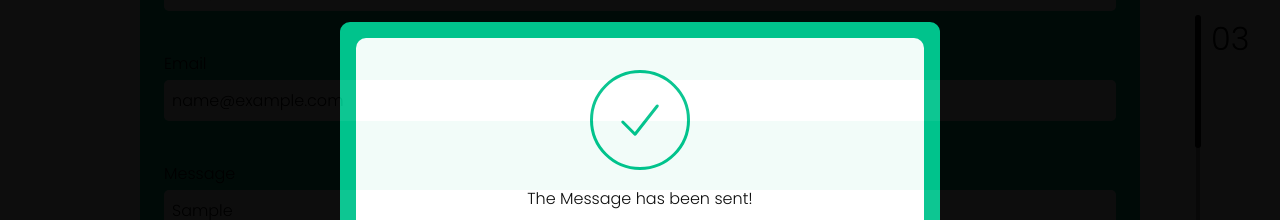
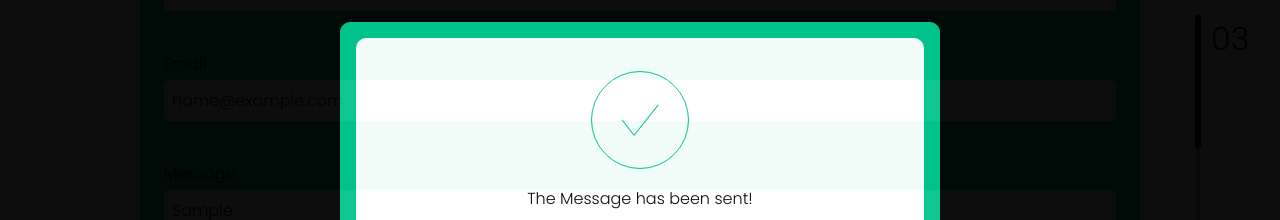
Before and after one commit to AlbertKep/akepski-portfolio, a React (Create React App) app: page / in a window 1280 px wide. Both pictures are taken after typing "Sample", "name@example.com", "Sample" into the empty fields and a click on the button "send me a message". Shown: the part 2648-2868 px from the top of the page. Built offline with nearby package versions, Linux system fonts and the light colour scheme.

Commit message:
feat: add animation to svg

```diff
--- a/src/animationsSettings.js
+++ b/src/animationsSettings.js
@@ -34,6 +34,34 @@ export const horizontalMoveVariants = {
   },
 };
 
+export const drawTheLineVariants = {
+  hidden: {
+    opacity: 0,
+    pathLength: 0,
+  },
+  visible: {
+    opacity: 1,
+    pathLength: 1,
+    transition: {
+      duration: 0.7,
+      ease: "easeInOut",
+    },
+  },
+};
+
+export const showTheCircleVariants = {
+  hidden: {
+    opacity: 0,
+  },
+  visible: {
+    opacity: 1,
+    transition: {
+      duration: 1,
+      ease: "easeInOut",
+    },
+  },
+};
+
 export const openedMenu = [
   [
     "nav",
--- a/src/components/svgComponents/AgreeIcon.js
+++ b/src/components/svgComponents/AgreeIcon.js
@@ -1,3 +1,10 @@
+import { motion } from "framer-motion";
+
+import {
+  showTheCircleVariants,
+  drawTheLineVariants,
+} from "../../animationsSettings";
+
 const AgreeIcon = () => {
   return (
     <>
@@ -7,44 +14,32 @@ const AgreeIcon = () => {
         height="100"
         viewBox="0 0 100 100"
       >
-        <g
+        <motion.g
           id="Ellipse_3"
           data-name="Ellipse 3"
           fill="#fff"
           stroke="#01c38d"
           stroke-width="3"
+          variants={showTheCircleVariants}
+          initial="hidden"
+          animate="visible"
         >
           <circle cx="50" cy="50" r="50" stroke="none" />
           <circle cx="50" cy="50" r="48.5" fill="none" />
-        </g>
-        <g
-          id="Group_766"
-          data-name="Group 766"
-          transform="translate(-170.25 -461.5)"
-        >
-          <line
-            id="Line_265"
-            data-name="Line 265"
-            x2="12"
-            y2="12"
-            transform="translate(203 513.5)"
-            fill="none"
-            stroke="#01c38d"
-            stroke-linecap="round"
-            stroke-width="3"
-          />
-          <line
-            id="Line_266"
-            data-name="Line 266"
-            y1="28"
-            x2="22"
-            transform="translate(215.5 497.5)"
-            fill="none"
-            stroke="#01c38d"
-            stroke-linecap="round"
-            stroke-width="3"
-          />
-        </g>
+        </motion.g>
+        <motion.path
+          id="Path_1975"
+          data-name="Path 1975"
+          d="M0,0,12.377,15.318,36-15.5"
+          transform="matrix(1, 0.017, -0.017, 1, 32, 49.777)"
+          fill="none"
+          stroke="#01c38d"
+          stroke-linecap="round"
+          stroke-width="3"
+          variants={drawTheLineVariants}
+          initial="hidden"
+          animate="visible"
+        />
       </svg>
     </>
   );
```
